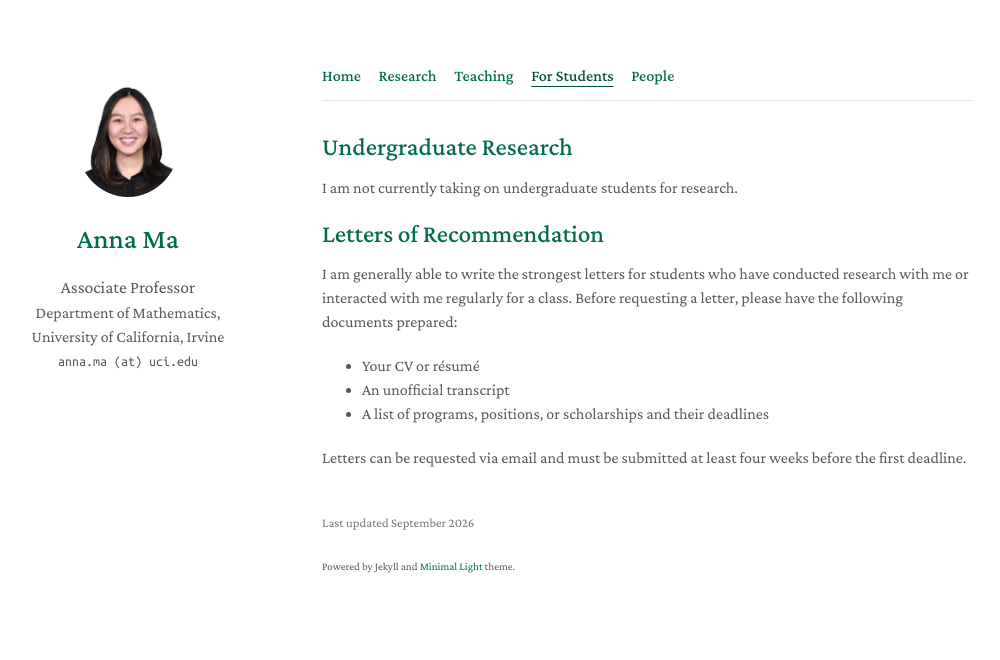
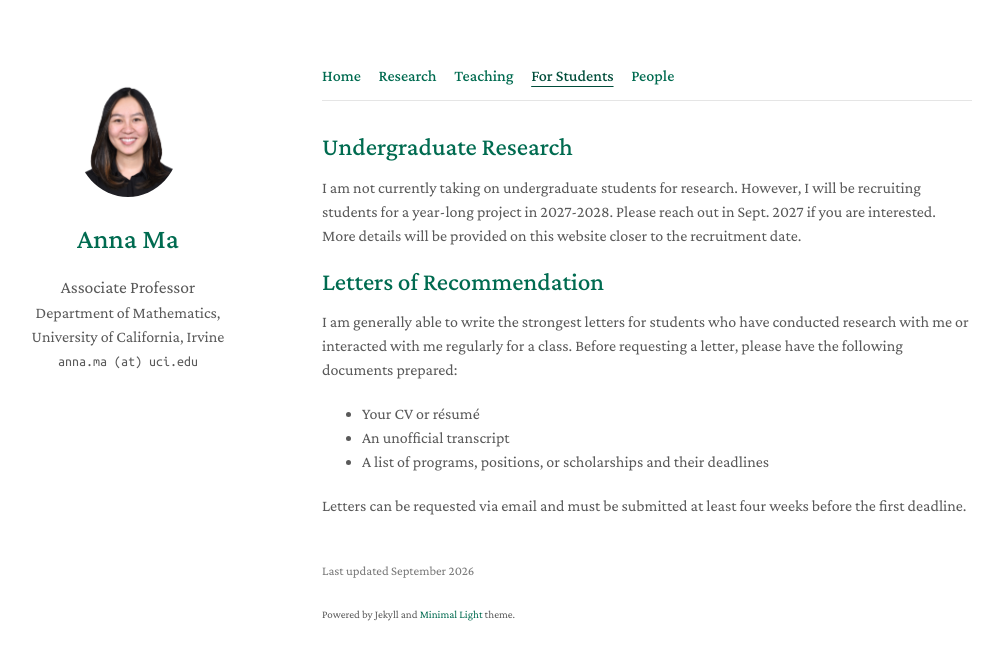
Before and after one commit to anna-math/anna-math.github.io, a Jekyll site: the page built from students.md, in a window 1280 px wide. Shown: the top 660 px of the page, without its empty margins (148-1148 px from the left). Built offline with Jekyll 4.4.1, drawn with Linux system fonts in a browser that asks for light colours; a style sheet for code colours, icons or effects is not loaded; our own code applies the rules of GitHub Pages for plain Markdown files.

Commit message:
Update students.md

```diff
--- a/students.md
+++ b/students.md
@@ -5,7 +5,7 @@ permalink: /students/
 
 ## Undergraduate Research
 
-I am not currently taking on undergraduate students for research.
+I am not currently taking on undergraduate students for research. However, I will be recruiting students for a year-long project in 2027-2028. Please reach out in Sept. 2027 if you are interested. More details will be provided on this website closer to the recruitment date.
 
 ## Letters of Recommendation
 I am generally able to write the strongest letters for students who have conducted research with me or interacted with me regularly for a class.
```
